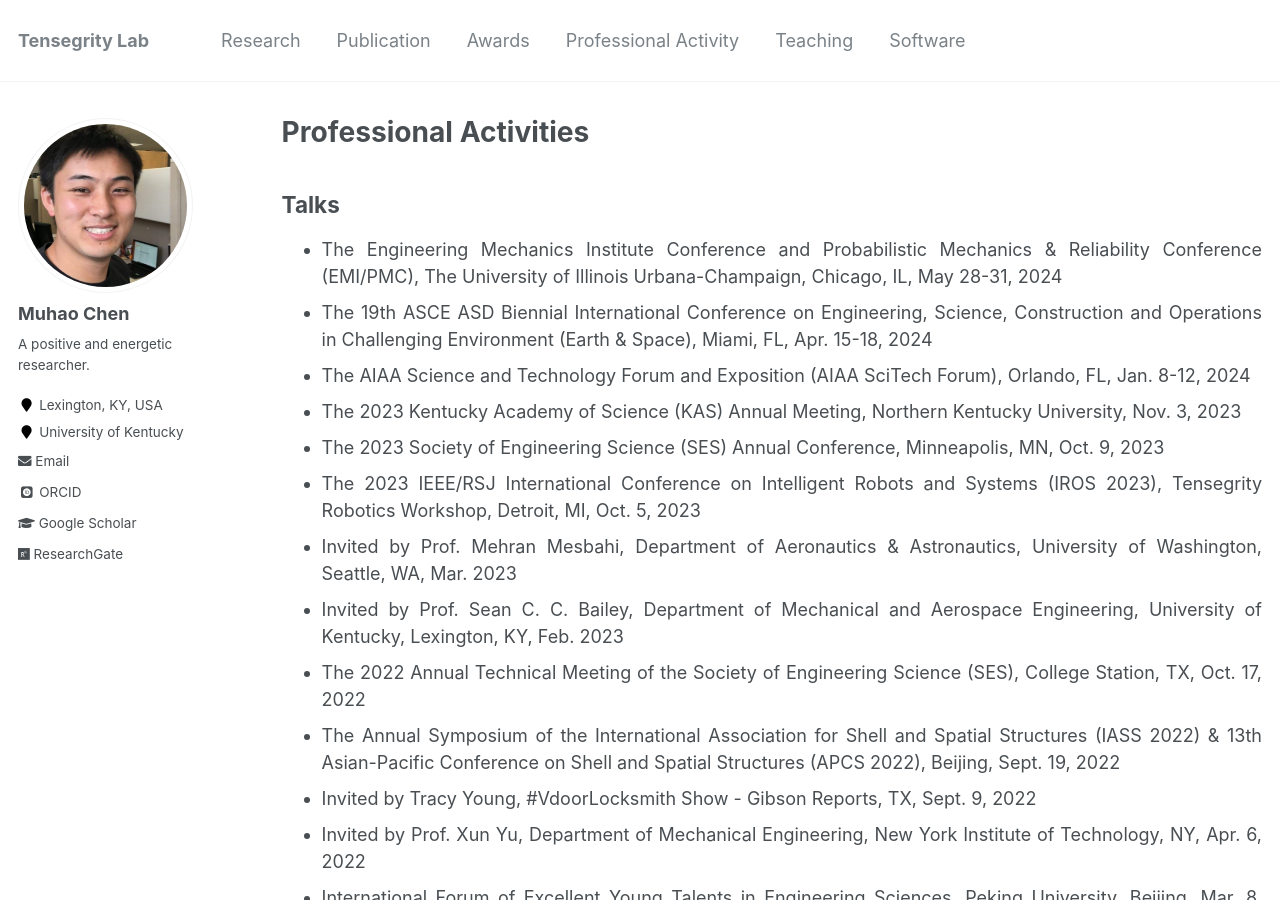
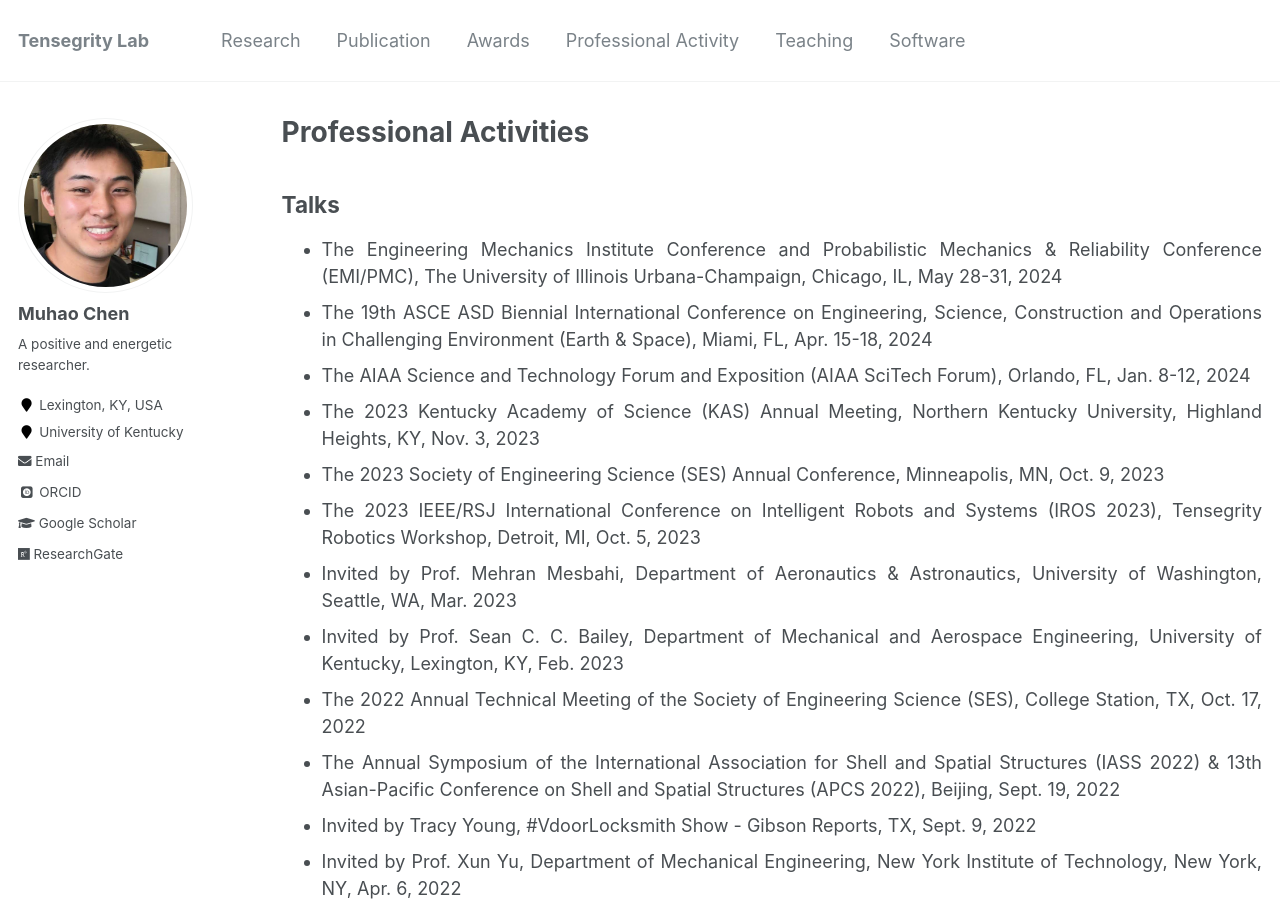
Before and after one commit to Muhao-Chen/muhao-chen.github.io, a Jekyll site: the page built from _pages/professional-activities.md, in a window 1280 px wide and 900 px high. Built offline with Jekyll 4.4.1, drawn with Linux system fonts in a browser that asks for light colours; some web fonts are replaced.

Commit message:
Update professional-activities.md

```diff
--- a/_pages/professional-activities.md
+++ b/_pages/professional-activities.md
@@ -17,7 +17,7 @@ toc_max_header: 1
 - The Engineering Mechanics Institute Conference and Probabilistic Mechanics & Reliability Conference (EMI/PMC), The University of Illinois Urbana-Champaign, Chicago, IL, May 28-31, 2024
 - The 19th ASCE ASD Biennial International Conference on Engineering, Science, Construction and Operations in Challenging Environment (Earth & Space), Miami, FL, Apr. 15-18, 2024
 - The AIAA Science and Technology Forum and Exposition (AIAA SciTech Forum), Orlando, FL, Jan. 8-12, 2024
-- The 2023 Kentucky Academy of Science (KAS) Annual Meeting, Northern Kentucky University, Nov. 3, 2023
+- The 2023 Kentucky Academy of Science (KAS) Annual Meeting, Northern Kentucky University, Highland Heights, KY, Nov. 3, 2023
 - The 2023 Society of Engineering Science (SES) Annual Conference, Minneapolis, MN, Oct. 9, 2023
 - The 2023 IEEE/RSJ International Conference on Intelligent Robots and Systems (IROS 2023), Tensegrity Robotics Workshop, Detroit, MI, Oct. 5, 2023
 - Invited by Prof. Mehran Mesbahi, Department of Aeronautics & Astronautics, University of Washington, Seattle, WA, Mar. 2023
@@ -25,7 +25,7 @@ toc_max_header: 1
 - The 2022 Annual Technical Meeting of the Society of Engineering Science (SES), College Station, TX, Oct. 17, 2022
 - The Annual Symposium of the International Association for Shell and Spatial Structures (IASS 2022) & 13th Asian-Pacific Conference on Shell and Spatial Structures (APCS 2022), Beijing, Sept. 19, 2022
 - Invited by Tracy Young, #VdoorLocksmith Show - Gibson Reports, TX, Sept. 9, 2022
-- Invited by Prof. Xun Yu, Department of Mechanical Engineering, New York Institute of Technology, NY, Apr. 6, 2022
+- Invited by Prof. Xun Yu, Department of Mechanical Engineering, New York Institute of Technology, New York, NY, Apr. 6, 2022
 - International Forum of Excellent Young Talents in Engineering Sciences, Peking University, Beijing, Mar. 8, 2022
 - Invited by Prof. Xiaodong Feng, College of Civil Engineering, Shaoxing University, Shaoxing, Feb. 26, 2022
 - Invited by Halliburton Company, Houston, TX, Sept. 30, 2021
```
